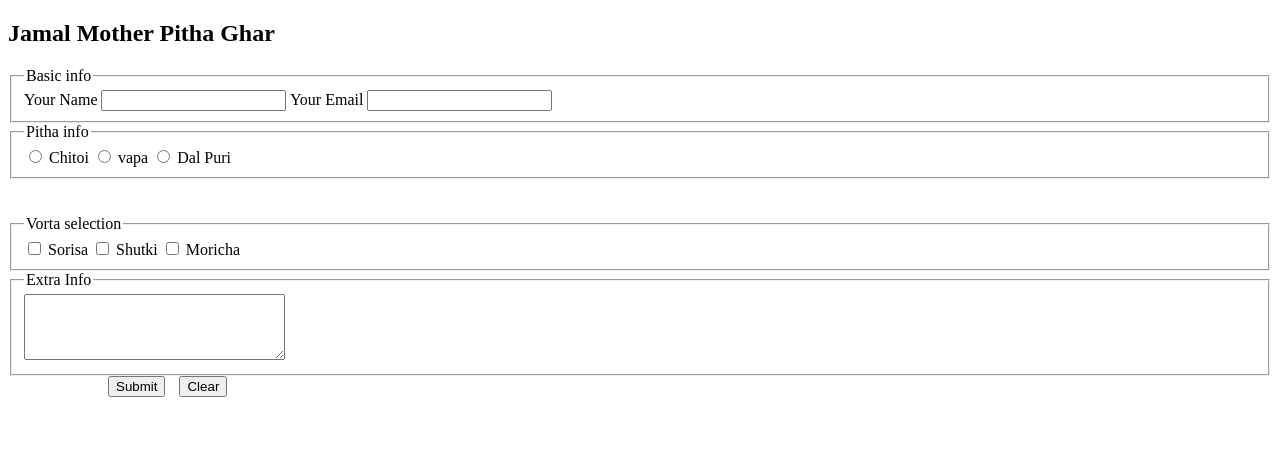
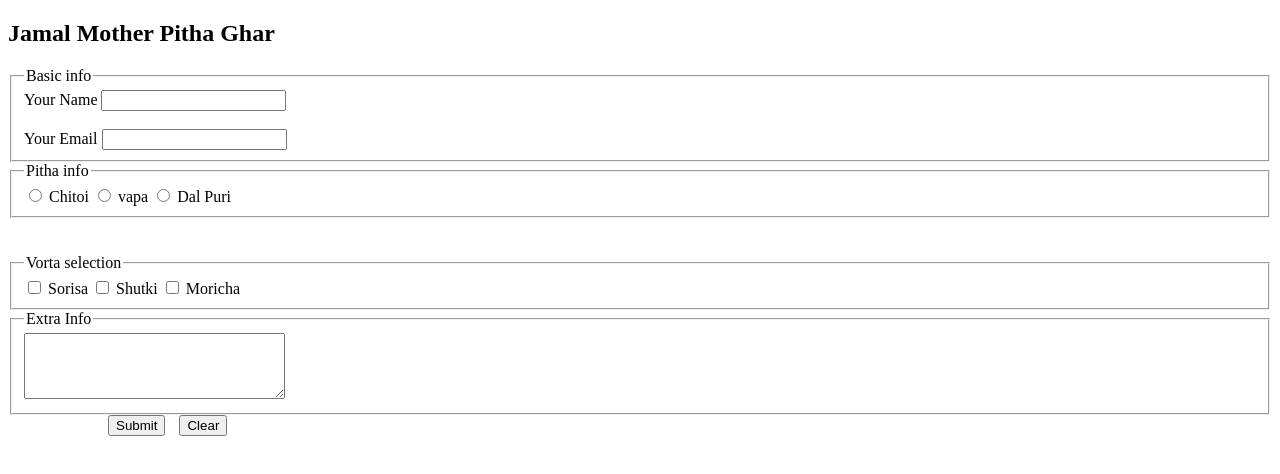
Before and after one commit to AbuHurayraArafat/html-intro, a plain HTML site: page form.html in a window 1280 px wide. Drawn offline with Linux system fonts and the light colour scheme.

Commit message:
added break

```diff
--- a/form.html
+++ b/form.html
@@ -10,7 +10,9 @@
             background-color: aliceblue;
         }
         form .basic-info label{
+
             display:block;
+
             margin-top: 10px;
         }
     </style>
@@ -27,7 +29,7 @@
                 <fieldset class="basi-info">
                     <legend>Basic info</legend>
                     <label for="name">Your Name</label>
-                <input type="text" name="" id="name">
+                <input type="text" name="" id="name"><br><br>
 
                 <label for="email">Your Email</label>
                 <input type="email" name="" id="email">
```
